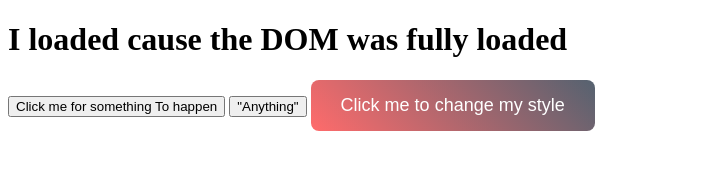
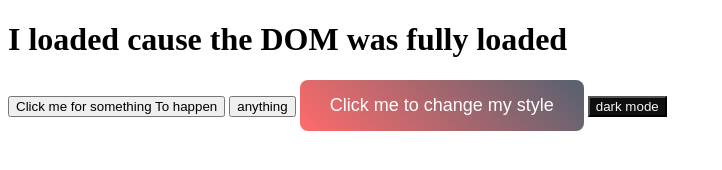
Before and after one commit to thechrishouse/ChrisH_JS_Events_DOM, a plain HTML site: page index.html in a window 1280 px wide. Shown: the whole page, without its empty margins (0-722 px from the left). Drawn offline with Linux system fonts and the light colour scheme.

Commit message:
Used classList methods such as toggle and contains to toggle classes and determine the textContent within the dark mode button

```diff
--- a/index.html
+++ b/index.html
@@ -13,8 +13,9 @@
     <p id="onload"></p>
     <button id="clickMe">Click me for something To happen</button>
     <!-- For Exercise -->
-    <button id="randomColorButton">"Anything"</button>
-    <button class="cool-btn" onclick="chagneBtnStyle()">Click me to change my style</button>
+    <button id="randomColorButton">anything</button>
+    <button class="cool-btn" onclick="changeBtnStyle()">Click me to change my style</button>
+    <button class="darkmode">dark mode</button>
     <script src="script.js"></script>
 </body>
 </html>
--- a/script.js
+++ b/script.js
@@ -43,3 +43,12 @@ function changeBtnStyle() {
     const btn = document.querySelector(".cool-btn");
     btn.classList.toggle("glow"); // Toggles glow effect
 }
+
+// Exercise: Dark Mode
+const darkModeBtn = document.querySelector('.darkmode');
+
+darkModeBtn.addEventListener('click', function() {
+    document.body.classList.toggle("darkmode");
+    console.log(darkModeBtn.innerText);
+    document.body.classList.contains('darkmode') ? darkModeBtn.textContent = 'light mode' : darkModeBtn.textContent = 'dark mode';
+})
--- a/style.css
+++ b/style.css
@@ -12,3 +12,8 @@
 .glow {
     box-shadow: 00 15px rgba(255, 107, 107, 0.8);
 }
+
+.darkmode {
+    background-color:#0f0f0f;
+    color: whitesmoke;
+}
```
